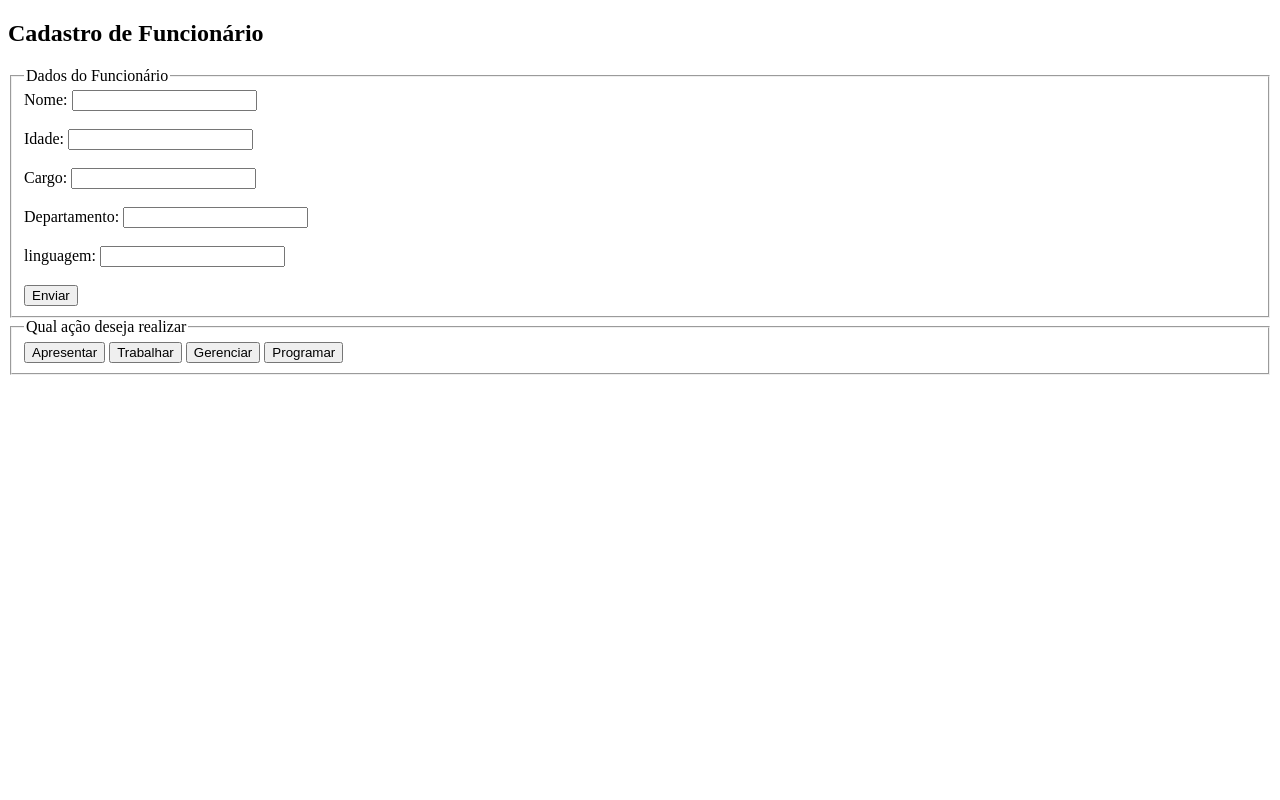
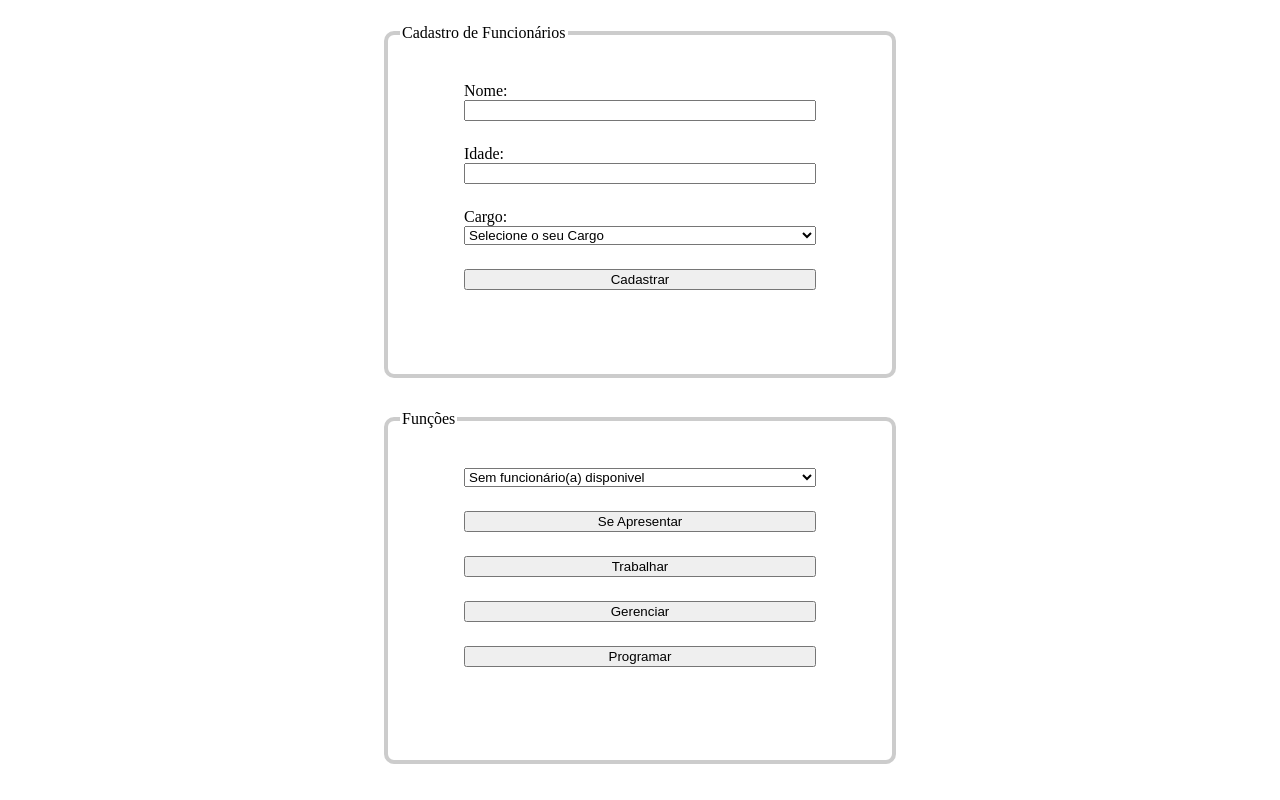
Before and after one commit to Lucas-Teles/cadastro-funcionarios, a plain HTML site: page index.html in a window 1280 px wide. Drawn offline with Linux system fonts and the light colour scheme.

Commit message:
fazendo implementações para uso do DOM

```diff
--- a/index.html
+++ b/index.html
@@ -10,38 +10,63 @@
     />
     <meta name="keywords" content="cadastro, funcionário, empregado, empresa, registro, github, projeto" />
     <title>RH-Cadastros</title>
+    <link rel="stylesheet" href="/styles/styles.css" />
   </head>
   <body>
-    <h2>Cadastro de Funcionário</h2>
-
-    <fieldset>
-      <legend>Dados do Funcionário</legend>
-      <form id="formulario">
-        <label for="nome">Nome:</label>
-        <input type="text" id="nome" name="nome" required /><br /><br />
-
-        <label for="idade">Idade:</label>
-        <input type="number" id="idade" name="idade" required /><br /><br />
-
-        <label for="cargo">Cargo:</label>
-        <input type="text" id="cargo" name="cargo" required /><br /><br />
-
-        <label for="departamento">Departamento:</label>
-        <input type="text" id="departamento" name="departamento" /><br /><br />
-
-        <label for="linguagem">linguagem:</label>
-        <input type="text" id="linguagem" name="linguagem" /><br /><br />
-
-        <button type="submit">Enviar</button>
-      </form>
-    </fieldset>
-
-    <fieldset>
-      <legend>Qual ação deseja realizar</legend>
-      <button>Apresentar</button>
-      <button>Trabalhar</button>
-      <button>Gerenciar</button>
-      <button>Programar</button>
-    </fieldset>
+    <section>
+      <fieldset>
+        <legend>Cadastro de Funcionários</legend>
+        <form id="cadastro-funcionarios">
+          <div>
+            <label for="nome">Nome: </label>
+            <input id="nome-input" type="text" required />
+          </div>
+          <div>
+            <label for="idade">Idade: </label>
+            <input id="idade-input" type="number" min="18" max="65" required />
+          </div>
+          <div>
+            <label for="cargo">Cargo: </label>
+            <select id="cargo-select">
+              <option value="" disabled selected>Selecione o seu Cargo</option>
+              <option value="gerente">Gerente</option>
+              <option value="desenvolvedor">Desenvolvedor(a)</option>
+            </select>
+          </div>
+          <div id="departamento-div" style="display: none">
+            <label id="departamento-label" for="depart-input">Departamento: </label><br />
+            <input id="depart-input" type="text" />
+          </div>
+          <div id="linguagem-div" style="display: none">
+            <label id="linguagem-label" for="lingua-input">Linguagem: </label><br />
+            <input id="lingua-input" type="text" />
+          </div>
+          <div>
+            <button id="btn-submit" type="submit">Cadastrar</button>
+          </div>
+        </form>
+      </fieldset>
+      <fieldset>
+        <legend>Funções</legend>
+        <div>
+          <select id="lista-funcionarios">
+            <option value="" disabled selected>Sem funcionário(a) disponivel</option>
+          </select>
+        </div>
+        <div>
+          <button id="btn-apresentar">Se Apresentar</button>
+        </div>
+        <div>
+          <button id="btn-trabalhar">Trabalhar</button>
+        </div>
+        <div>
+          <button id="btn-gerenciar">Gerenciar</button>
+        </div>
+        <div>
+          <button id="btn-programar">Programar</button>
+        </div>
+      </fieldset>
+    </section>
+    <script src="script.js"></script>
   </body>
 </html>
--- /dev/null
+++ b/styles/styles.css
@@ -0,0 +1,39 @@
+/* Estilos padrão */
+body {
+  align-items: center;
+}
+
+section {
+  display: flex;
+  flex-direction: column;
+  align-items: center;
+}
+
+fieldset {
+  width: 60vh;
+  height: 40vh;
+  margin: 2vh;
+  padding-top: 2vh;
+  border-radius: 10px;
+  border: 4px solid #ccc;
+}
+
+div {
+  display: flex;
+  flex-direction: column;
+  margin: 1.5em 4em;
+}
+
+/* Estilos responsivos para telas menores que 640px */
+@media only screen and (max-width: 640px) {
+  fieldset {
+    width: 80vw; /* Define a largura como 80% da largura da viewport */
+    height: auto; /* Altura automática para acomodar o conteúdo */
+    margin: 2vh 2vw; /* Ajusta a margem para se adequar melhor em telas menores */
+    padding: 2vh 2vw; /* Ajusta o preenchimento para se adequar melhor em telas menores */
+  }
+
+  div {
+    margin: 1em 2vw; /* Ajusta a margem para se adequar melhor em telas menores */
+  }
+}
```
Also changed, not shown: js/script.js (+0 -16 lines).
